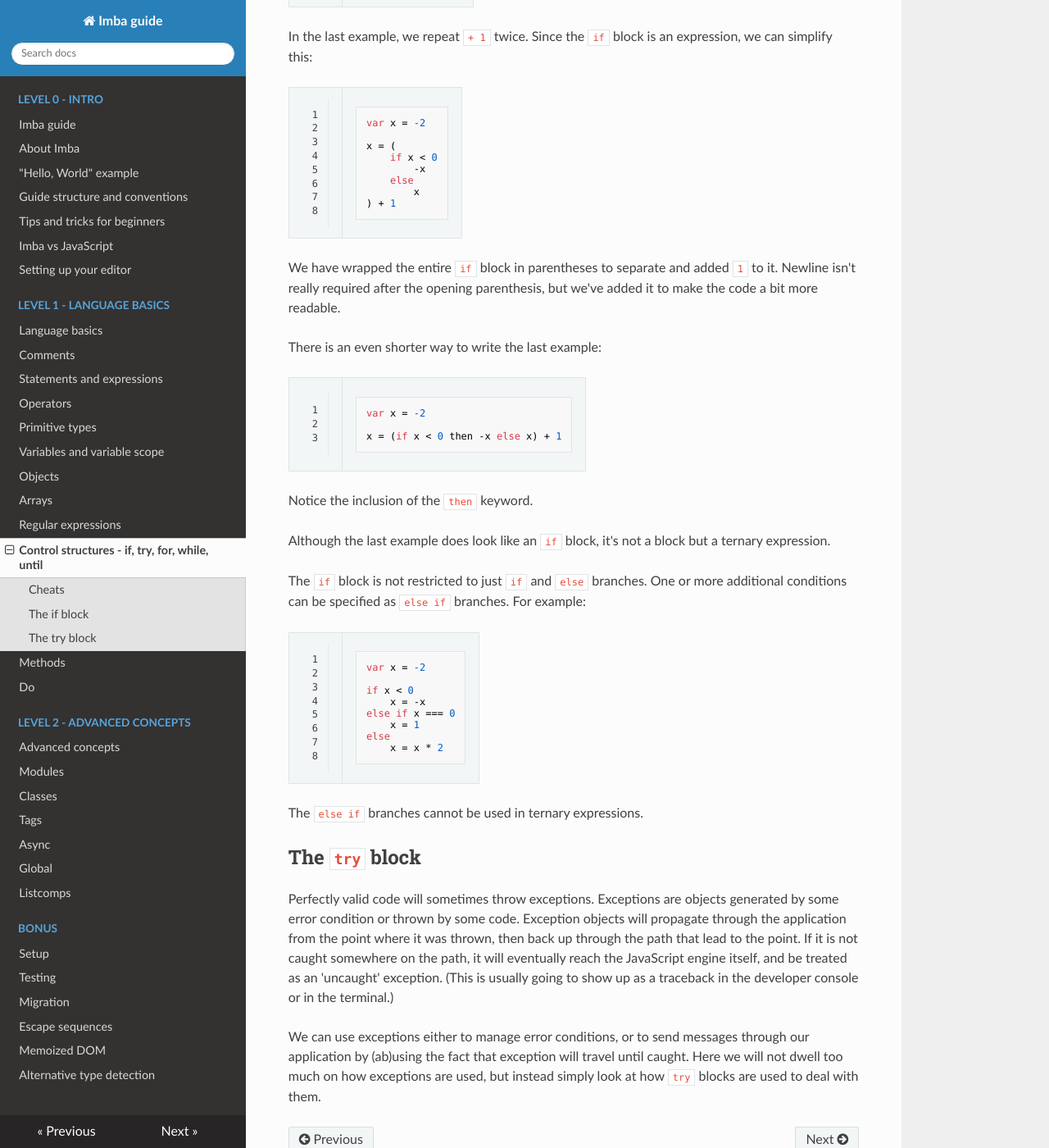
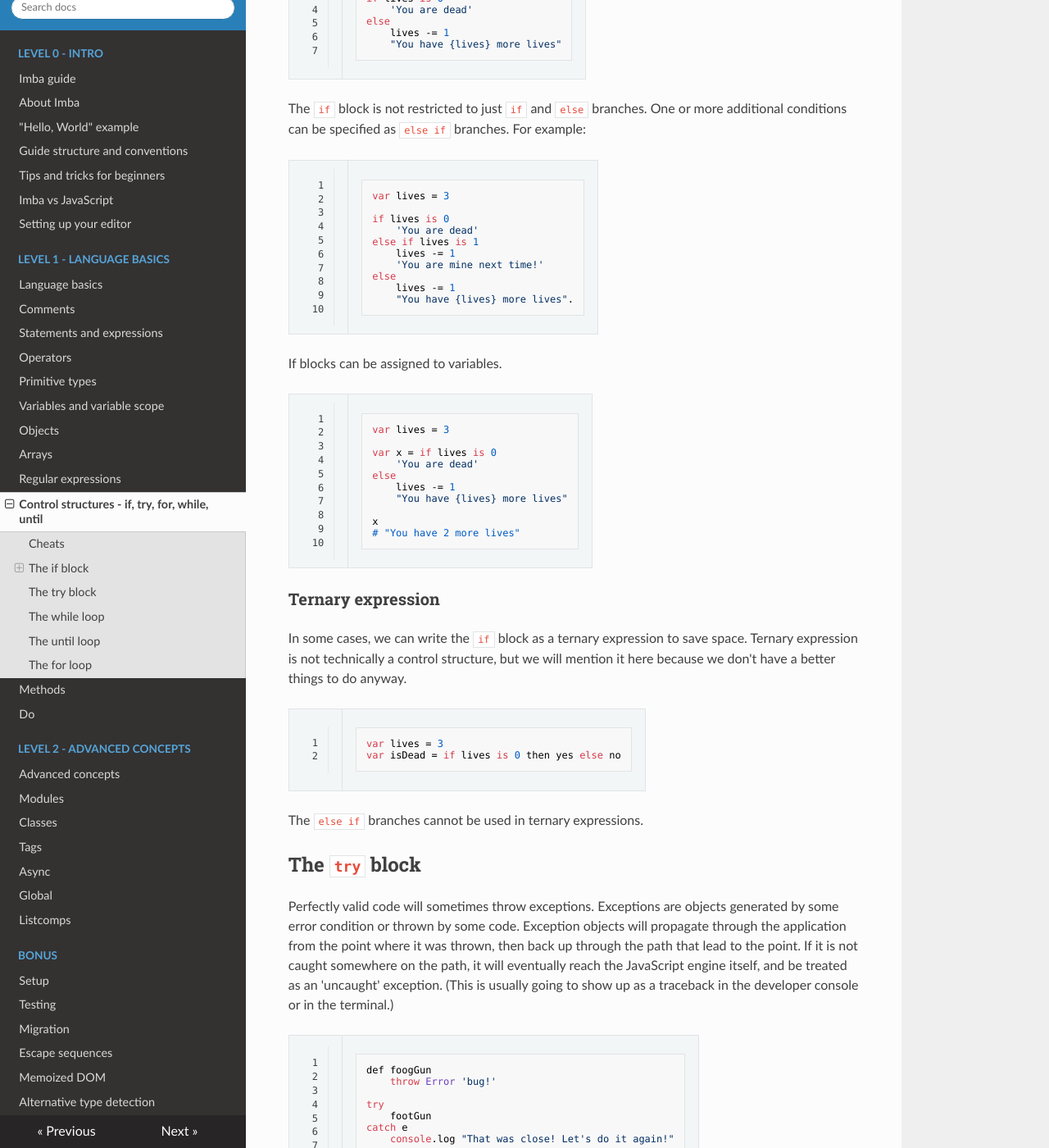
Before and after one commit to imba/imba-guide, an MkDocs documentation site: the page built from docs/lvl1/controls.md, in a window 1280 px wide and 1400 px high, scrolled down 1232 px. Shown: the whole window at 82% size. Built offline with MkDocs 1.6.1, drawn with Linux system fonts in a browser that asks for light colours; nearby versions of some CDN libraries; some of the changed text lies outside the part shown.

Commit message:
Finish up control structures

````diff
--- a/docs/lvl1/controls.md
+++ b/docs/lvl1/controls.md
@@ -1,7 +1,8 @@
 # Control structures - if, try, for, while, until
 
-Control structures allow branching and repeating execution of code. Imba has
-several different control structures.
+Control structures control the flow of execution by providing mechanism for
+branching and repeating execution of code. Imba has several different control
+structures.
 
 - `if` blocks control branching
 - `try` blocks handle exceptions
@@ -10,6 +11,7 @@
 ## Cheats
 
 - Imba has the `if`, `try`, `while`, `until` and `for` blocks.
+- All blocks are expressions which can be assigned and passed around.
 - There are no parentheses around conditions.
 - There is no punctuation in blocks (e.g., `if x`).
 - `if` block can have `else if` and `else` branches.
@@ -17,6 +19,8 @@
 - `for`, `white`, `until` can `break` and `continue`.
 - `for x in arr` or `for x, idx in arr` to loop over arrays.
 - `for key of obj` or `for key, val of obj` to loop over object properties.
+- There is no `for i; i < j; i++` version of `for` loop in Imba.
+- `catch` is optional in `try` block.
 
 ## The `if` block
 
@@ -31,67 +35,65 @@
 For example:
 
 ```imba
-var x = -2
+var lives = 0
 
-if x < 0
-    x = -x  # we only reach this part of the code if `x` is less than 0
+if lives is 0
+    'You are dead'
 ```
 
 We can also specify what happens in the other case:
 
 ```imba
-var x = -2
+var lives = 3
 
-if x < 0
-    x = -x + 1
+if lives is 0
+    'You are dead'
 else
-    x = x + 1
+    lives -= 1
+    "You have {lives} more lives"
 ```
-
-In the last example, we repeat `+ 1` twice. Since the `if` block is an
-expression, we can simplify this:
-
-```imba
-var x = -2
-
-x = (
-    if x < 0
-        -x
-    else
-        x
-) + 1
-```
-
-We have wrapped the entire `if` block in parentheses to separate and added `1`
-to it. Newline isn't really required after the opening parenthesis, but we've
-added it to make the code a bit more readable.
-
-There is an even shorter way to write the last example:
-
-```imba
-var x = -2
-
-x = (if x < 0 then -x else x) + 1
-```
-
-Notice the inclusion of the `then` keyword.
-
-Although the last example does look like an `if` block, it's not a block but a
-ternary expression.
 
 The `if` block is not restricted to just `if` and `else` branches. One or
 more additional conditions can be specified as `else if` branches. For
 example:
 
 ```imba
-var x = -2
+var lives = 3
 
-if x < 0
-    x = -x
-else if x === 0
-    x = 1
+if lives is 0
+    'You are dead'
+else if lives is 1
+    lives -= 1
+    'You are mine next time!'
 else
-    x = x * 2
+    lives -= 1
+    "You have {lives} more lives".
+```
+
+If blocks can be assigned to variables.
+
+```imba
+var lives = 3
+
+var x = if lives is 0
+    'You are dead'
+else
+    lives -= 1
+    "You have {lives} more lives"
+
+x
+# "You have 2 more lives"
+```
+
+### Ternary expression
+
+In some cases, we can write the `if` block as a ternary expression to save
+space. Ternary expression is not technically a control structure, but we will
+mention it here because we don't have a better things to do anyway.
+
+```imba
+var lives = 3
+var isDead = if lives is 0 then yes else no
 ```
 
 The `else if` branches cannot be used in ternary expressions.
@@ -106,7 +108,188 @@
 and be treated as an 'uncaught' exception. (This is usually going to show up
 as a traceback in the developer console or in the terminal.)
 
-We can use exceptions either to manage error conditions, or to send messages
-through our application by (ab)using the fact that exception will travel
-until caught. Here we will not dwell too much on how exceptions are used, but
-instead simply look at how `try` blocks are used to deal with them.
+```imba
+def foogGun
+    throw Error 'bug!'
+
+try
+    footGun
+catch e
+    console.log "That was close! Let's do it again!"
+```
+
+The `e` variable in the `catch` branch is the error object that was thrown by
+the `footGun` method.
+
+Note that the `catch` branch is *optional*. If we simply wish to suppress an
+exception without doing anything, we can completely omit it.
+
+```imba
+try
+    fooGun
+# Look, mom, no catch!
+```
+
+Like `if` blocks, the `try` block can be assigned
+
+```imba
+var afermath = try
+    footGun
+catch e
+    'Feeling exceptionally good!'
+```
+
+## The `while` loop
+
+The `while` loop is the simplest control structure for repeating blocks of
+code. It repeats the block while some condition is met, hence the name.
+
+```imba
+var bullets = 1000
+
+white bullets > 0
+    bullets--
+```
+
+Other than letting the while loop run until the condition no longer applies,
+we can also end it prematurely by using the `break` or `return` statements.
+
+```imba
+var count = 0
+
+while yes  # yes is always yes, so this will loop indefinitely
+    count++
+    break
+
+count
+# 1
+```
+
+The `return` statement can only be used inside methods or `do` blocks as it
+doesn't really terminate the while loop, but returns from the method or `do`
+block completely.
+
+While looping inside a `while` loop, we can use `continue` to skip the rest
+of the block. It's basically like jumping back to the top of the block.
+
+```imba
+var evenNumbers = []
+var i = 0
+
+while i++ < 200
+    if i % 2
+        continue
+    evenNumbers.push i
+```
+
+## The `until` loop
+
+The `until` loop is similar to the `while` loop, with a reverse condition: it
+will stop only once the condition is met. It is just a shorter way to say
+`while not condition`.
+
+```imba
+var baloons = [1, 2, 3, 4, 5]
+
+until baloons:length is 0
+    baloons.pop
+```
+
+We can use `break`, `return` and `continue` inside `until` just like in the
+`while` loops.
+
+## The `for` loop
+
+Whereas the `while` and `until` loops are more generic, `for` loop is used
+specifically for iterating over array members and object properties.
+
+There are two variants of `for` loops:
+
+- `for ... in` for arrays, strings, and array-like objects.
+- `for ... of` for object properties.
+
+The `for ... in` loop is used like this.
+
+```imba
+var colorIndex = {
+    R: '#ff0000'
+    G: '#00ff00'
+    B: '#0000ff'
+    C: '#00ffff'
+    M: '#ff00ff'
+    Y: '#ffff00'
+}
+
+var colorSequence = ['R', 'M', 'R', 'G', 'B', 'C', 'M']
+var colors = []
+
+for colorKey in colorSequence
+    colors.push colorIndex[colorKey]
+```
+
+For loops are actually arrays, and they can be assigned and passed. In the
+previous example we kept pushing into the `colors` array. This can be written
+simply like so:
+
+```imba
+var colors = for colorKey in colorSequence
+    colorIndex[colorKey]
+```
+
+In `for` loops, we can also access the the indices of members we are iterating
+over.
+
+```imba
+var colors = for colorKey, index in colorSequence
+    intensity: (index + 1) * 100
+    color: colorIndex[colorKey]
+```
+
+The `for ... of` loop is used for objects. In it's simpler form, `for ... of`
+iterates over the keys.
+
+```imba
+var colorIndex = {
+    R: '#ff0000'
+    G: '#00ff00'
+    B: '#0000ff'
+    C: '#00ffff'
+    M: '#ff00ff'
+    Y: '#ffff00'
+}
+
+var allColors = for key of colorIndex
+    key
+```
+
+We can also use `for ... of` to iterate over both keys and values.
+
+```imba
+var reverseIndex = {}
+
+for key, val of colorIndex
+    reverseIndex[val] = key
+```
+
+Just like the `while` loop, we can use `break`, `return` and `continue` to
+terminate the loop or skip iterations.
+
+```imba
+var player = [
+    {name: 'OP', dmg: 400, hp: 100}
+    {name: 'Nuclear', dmg: 300, hp: 200}
+    {name: 'Voe': dmg: 280, hp: 210}
+    {name: 'Polygon', dmg: 220, hp: 180}
+    {name: 'Glitter', dmg: 440, hp: 120}
+    {name: 'Vanilla J', dmg: 300, hp: 50}
+]
+
+var strongPlayers = for player in players
+    if player:dmg < 300
+        continue
+    else
+        player:name
+
+strongPlayers
+# ['OP', 'Glitter', 'Vanilla J']
+```
````
